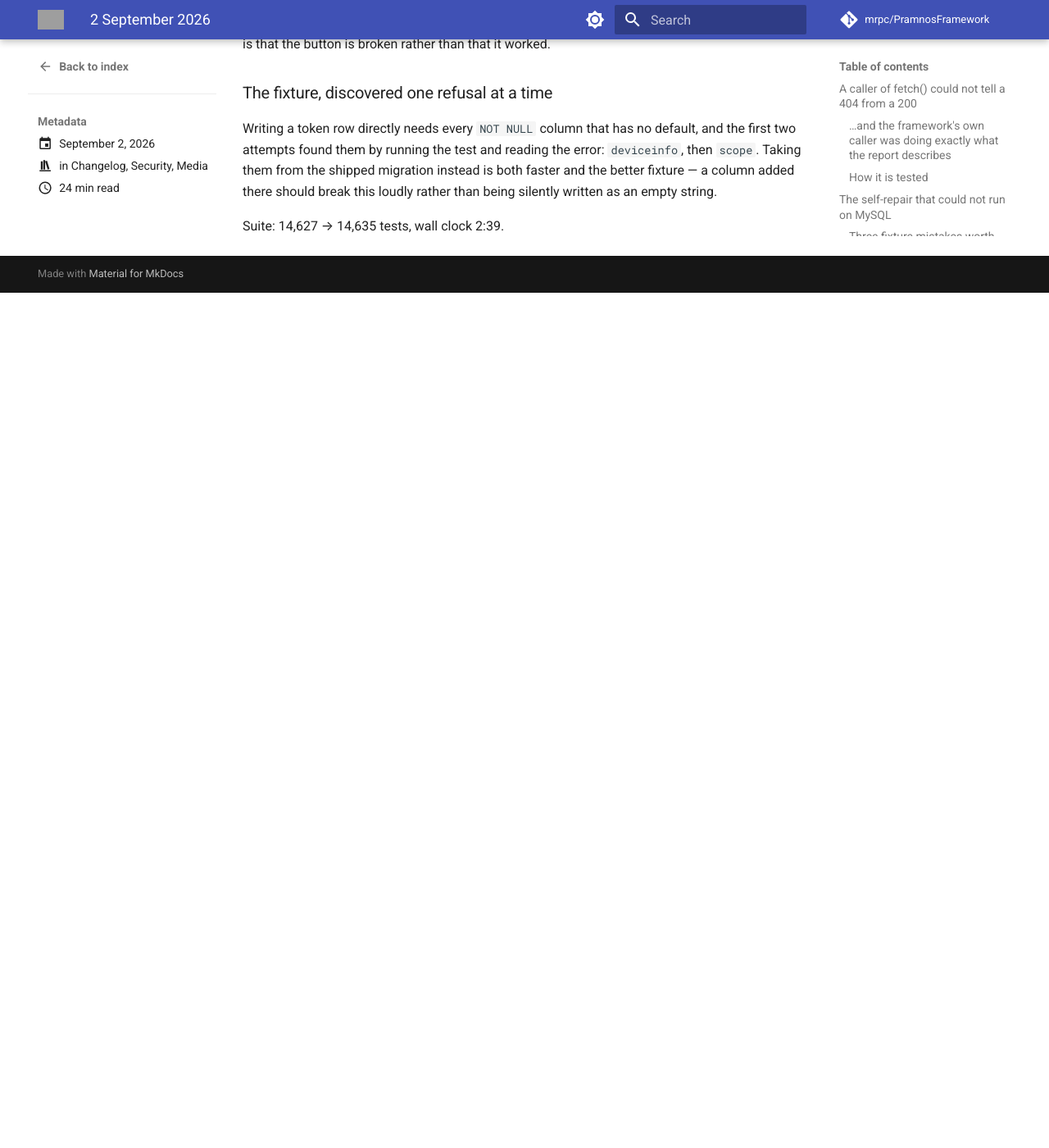
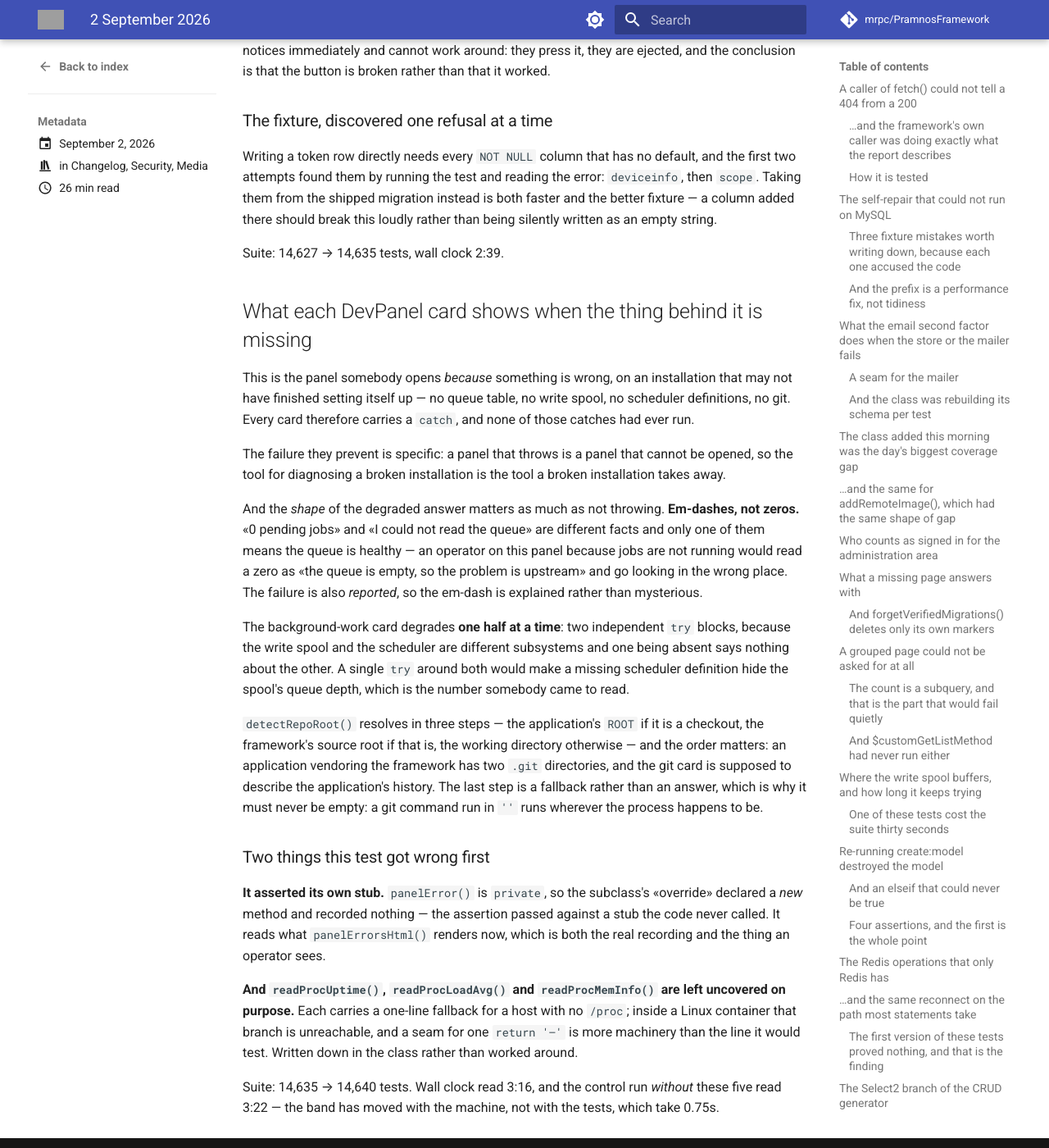
Before and after one commit to mrpc/PramnosFramework, an MkDocs documentation site: the page built from docs/version-history/posts/2026-09-02.md, in a window 1280 px wide and 1400 px high, scrolled down 15304 px. Shown: the whole window at 82% size. Built offline with MkDocs 1.6.1 and Material for MkDocs 9.7.7, drawn with Linux system fonts in a browser that asks for light colours; comment, search, counter and statistics services are not loaded; before the commit the page ends 15661 px from its top, so only the background shows below that; some of the changed text lies outside the part shown; grey boxes are pictures that could not be loaded.

Commit message:
test(devpanel): what each card shows when the thing behind it is missing
This is the panel somebody opens because something is wrong, on an installation
that may not have finished setting itself up — no queue table, no write spool, no
scheduler definitions, no git. Every card carries a `catch` and none had run.

A panel that throws is a panel that cannot be opened, so the tool for diagnosing
a broken installation is the tool a broken installation takes away.

The shape of the degraded answer matters as much as not throwing: **em-dashes,
not zeros.** «0 pending jobs» and «I could not read the queue» are different
facts, and only one means the queue is healthy — an operator here because jobs
are not running would read a zero as «the queue is empty, so look upstream». The
failure is reported too, so the em-dash is explained.

The background-work card degrades one half at a time — two independent `try`
blocks, because the spool and the scheduler are different subsystems and a single
`try` would let a missing scheduler definition hide the queue depth somebody came
to read.

`detectRepoRoot()` resolves in three steps and the order matters: an application
vendoring the framework has two `.git` directories, and the card is supposed to
describe the application's history. The last step must never be empty, or a git
command runs wherever the process happens to be.

**Two things this test got wrong first.** It asserted its own stub —
`panelError()` is private, so the subclass's «override» declared a new method and
recorded nothing. It reads what `panelErrorsHtml()` renders now, which is the
real recording and what an operator sees.

And the three `/proc` readers are left uncovered deliberately: each has a
one-line fallback for a host without `/proc`, unreachable inside a Linux
container, and a seam for one `return '—'` is more machinery than the line.
Written down in the class rather than worked around.

Wall clock read 3:16 against a control of 3:22 without these five tests — the
band moved with the machine, not the tests, which take 0.75s.

```diff
--- a/docs/version-history/posts/2026-09-02.md
+++ b/docs/version-history/posts/2026-09-02.md
@@ -23,6 +23,7 @@ categories:
 - …and the same reconnect on the path most statements take
 - The Select2 branch of the CRUD generator
 - Revoking one device, and the cascade that is MySQL-only
+- What each DevPanel card shows when the thing behind it is missing
 <!-- more -->
 
 ## A caller of `fetch()` could not tell a 404 from a 200
@@ -601,3 +602,43 @@ from the shipped migration instead is both faster and the better fixture — a c
 break this loudly rather than being silently written as an empty string.
 
 Suite: 14,627 → 14,635 tests, wall clock 2:39.
+
+## What each DevPanel card shows when the thing behind it is missing
+
+This is the panel somebody opens *because* something is wrong, on an installation that may not have
+finished setting itself up — no queue table, no write spool, no scheduler definitions, no git. Every
+card therefore carries a `catch`, and none of those catches had ever run.
+
+The failure they prevent is specific: a panel that throws is a panel that cannot be opened, so the tool
+for diagnosing a broken installation is the tool a broken installation takes away.
+
+And the *shape* of the degraded answer matters as much as not throwing. **Em-dashes, not zeros.** «0
+pending jobs» and «I could not read the queue» are different facts and only one of them means the queue
+is healthy — an operator on this panel because jobs are not running would read a zero as «the queue is
+empty, so the problem is upstream» and go looking in the wrong place. The failure is also *reported*, so
+the em-dash is explained rather than mysterious.
+
+The background-work card degrades **one half at a time**: two independent `try` blocks, because the
+write spool and the scheduler are different subsystems and one being absent says nothing about the
+other. A single `try` around both would make a missing scheduler definition hide the spool's queue
+depth, which is the number somebody came to read.
+
+`detectRepoRoot()` resolves in three steps — the application's `ROOT` if it is a checkout, the
+framework's source root if that is, the working directory otherwise — and the order matters: an
+application vendoring the framework has two `.git` directories, and the git card is supposed to describe
+the application's history. The last step is a fallback rather than an answer, which is why it must never
+be empty: a git command run in `''` runs wherever the process happens to be.
+
+### Two things this test got wrong first
+
+**It asserted its own stub.** `panelError()` is `private`, so the subclass's «override» declared a *new*
+method and recorded nothing — the assertion passed against a stub the code never called. It reads what
+`panelErrorsHtml()` renders now, which is both the real recording and the thing an operator sees.
+
+**And `readProcUptime()`, `readProcLoadAvg()` and `readProcMemInfo()` are left uncovered on purpose.**
+Each carries a one-line fallback for a host with no `/proc`; inside a Linux container that branch is
+unreachable, and a seam for one `return '—'` is more machinery than the line it would test. Written
+down in the class rather than worked around.
+
+Suite: 14,635 → 14,640 tests. Wall clock read 3:16, and the control run *without* these five read 3:22 —
+the band has moved with the machine, not with the tests, which take 0.75s.
```
Also changed, not shown: other parts of docs/version-history/posts/2026-09-02.md (+1 -1 lines), 1 other file.
